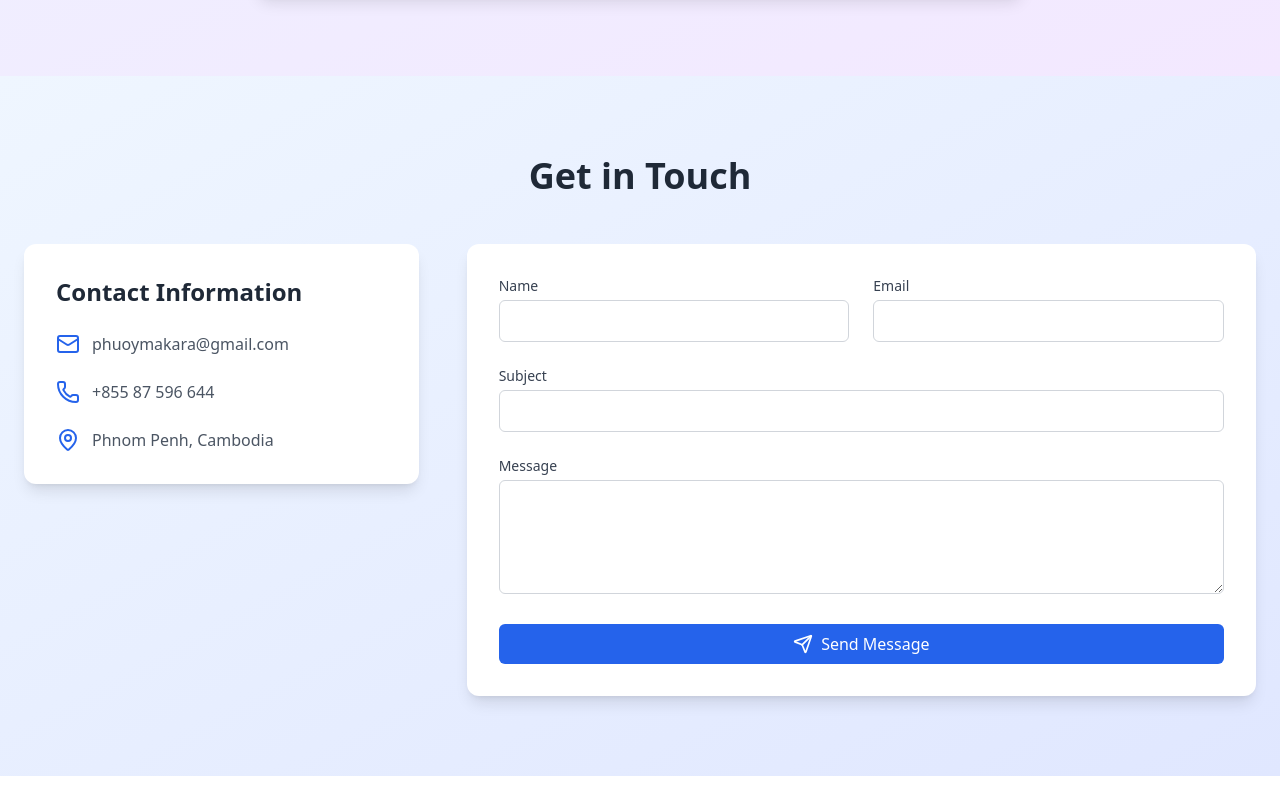
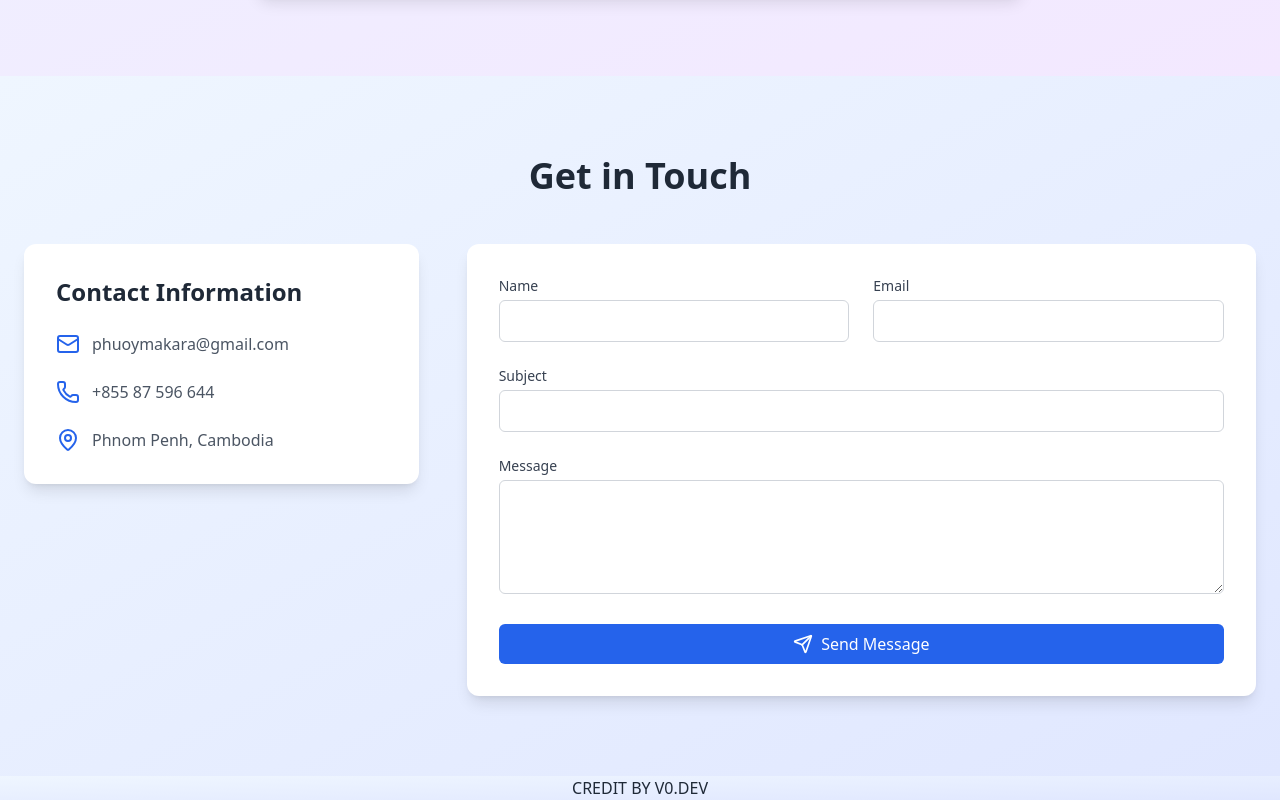
Before and after one commit to phuoymakara/makara-portfolio, a Next.js app: page / in a window 1280 px wide. Shown: the part 4452-5252 px from the top of the page. Before the commit the page ends 5228 px from the top, so only its background shows below. Built offline with nearby package versions, Linux system fonts and the light colour scheme.

Commit message:
add credit

```diff
--- a/src/app/page.tsx
+++ b/src/app/page.tsx
@@ -1,3 +1,4 @@
+import Link from 'next/link';
 import About from './components/About';
 import Contact from './components/Contact';
 import Education from './components/Education';
@@ -18,6 +19,9 @@ export default function Home() {
       <Services />
       <Education />
       <Contact />
+      <footer className='w-full text-center uppercase bg-gradient-to-br from-blue-50 to-indigo-100 dark:from-gray-900 dark:to-indigo-900 transition-colors duration-300 overflow-hidden relative'>
+        Credit by <Link target='_blank' href={'https://v0.dev/'}>v0.dev</Link>
+      </footer>
     </main>
   );
 }
```
